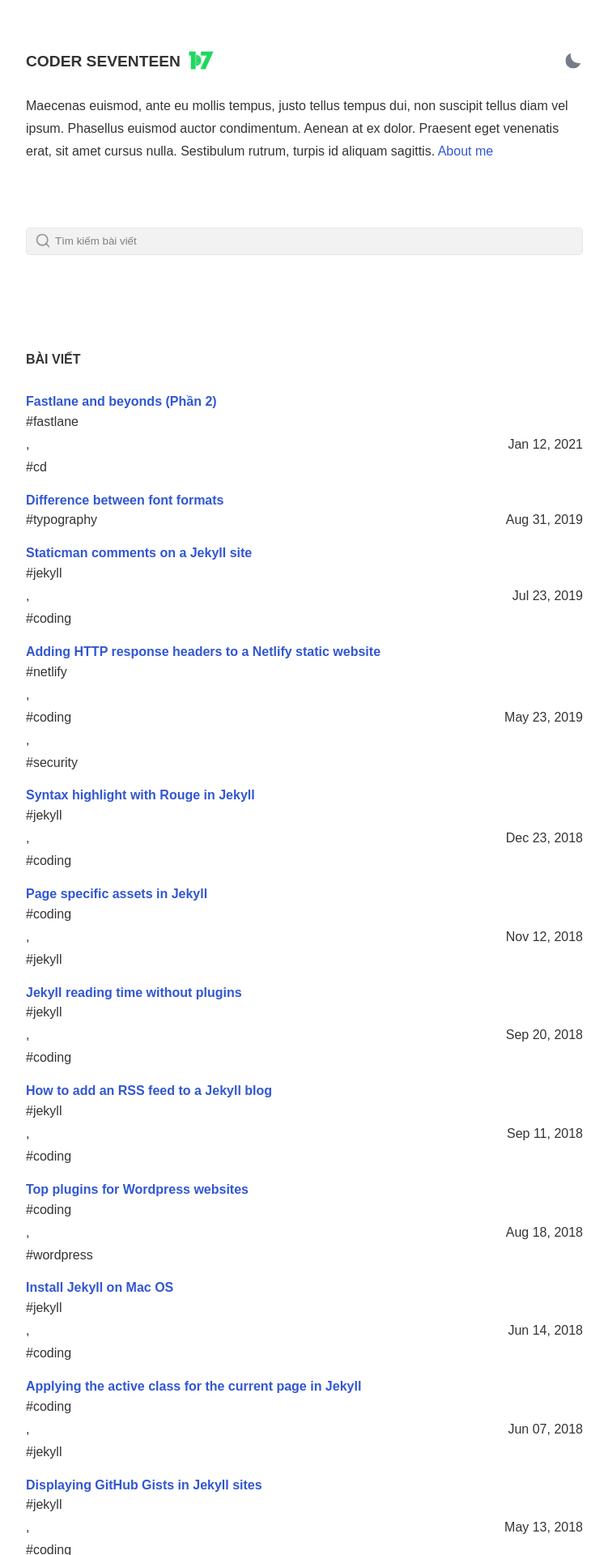
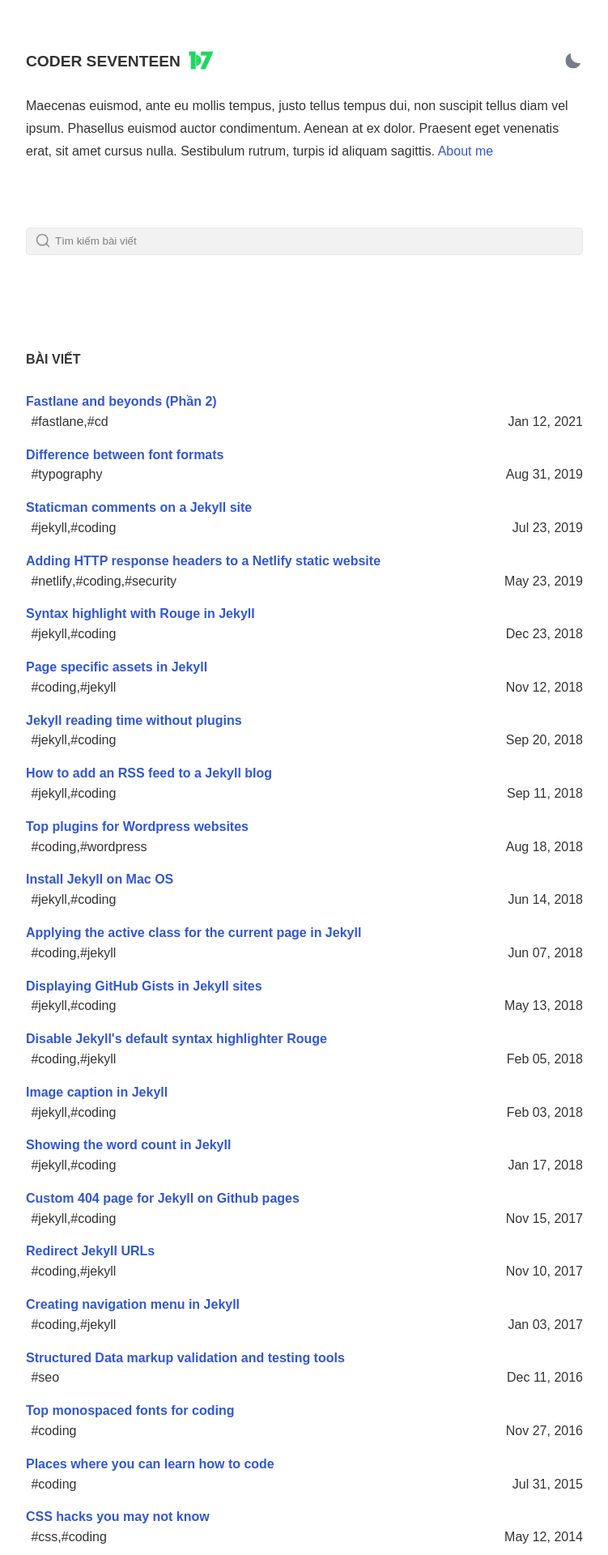
Before and after one commit to coder7eeN/coder7eeN.github.io, a Jekyll site: the page built from index.html, in a window 1280 px wide. Shown: the top 1920 px of the page at 81% size, without its empty margins (264-1015 px from the left). Built offline with Jekyll 4.4.1, drawn with Linux system fonts in a browser that asks for light colours; some web fonts are replaced.

Commit message:
chore: show tag space between tag

```diff
--- a/_sass/_main.scss
+++ b/_sass/_main.scss
@@ -321,6 +321,11 @@
 .tag-home {
   margin-top: -1rem;
   color: var(--main-text-color);
+
+  .tag-home-detail {
+    display: flex;
+    margin-left: 0.4rem;
+  }
 }
 
 time {
```
